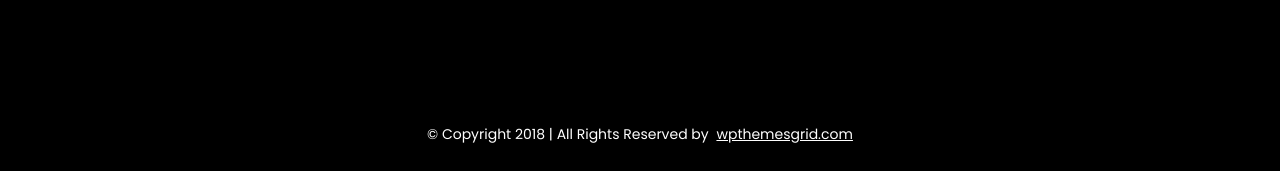
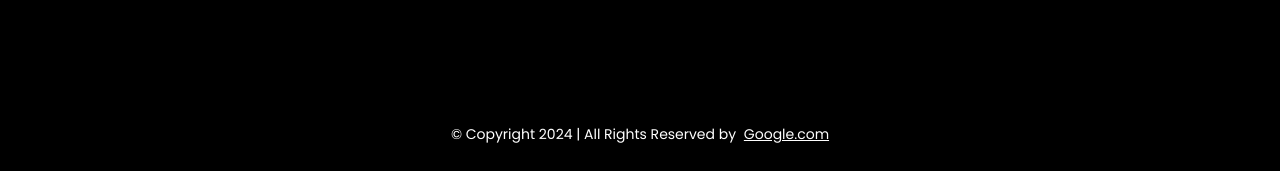
Before and after one commit to prakharagrawal10/Mediplus, a plain HTML site: page 404.html in a window 1280 px wide. Shown: the part 1077-1248 px from the top of the page. Drawn offline with Linux system fonts and the light colour scheme; a script that the page names is missing.

Commit message:
new update is here

```diff
--- a/404.html
+++ b/404.html
@@ -240,7 +240,7 @@
 					<div class="row">
 						<div class="col-lg-12 col-md-12 col-12">
 							<div class="copyright-content">
-								<p>© Copyright 2018  |  All Rights Reserved by <a href="https://www.wpthemesgrid.com" target="_blank">wpthemesgrid.com</a> </p>
+								<p>© Copyright 2024  |  All Rights Reserved by <a href="https://www.google.com" target="_blank">Google.com</a> </p>
 							</div>
 						</div>
 					</div>
```
Also changed, not shown: blog-single.html (+1 -1 lines), contact.html (+1 -1 lines), index.html (+1 -1 lines), portfolio-details.html (+1 -1 lines).
